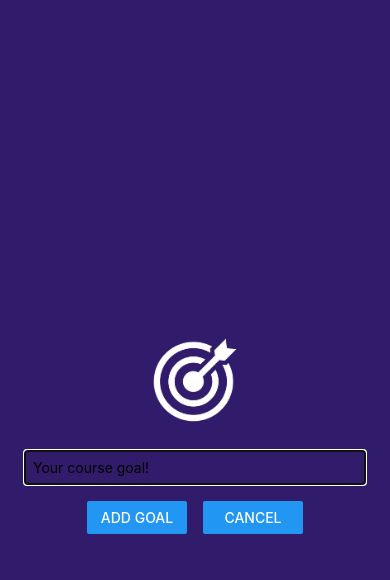
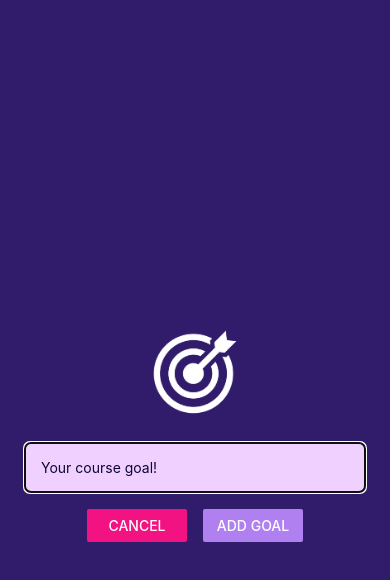
Before and after one commit to Melody-Le/Goals, a React Native app: screen / in a window 390 px wide. Both pictures are taken after a click on the button "ADD NEW GOAL". Shown: the top 580 px of the page. Built offline with nearby package versions, Linux system fonts and the light colour scheme.

Commit message:
Feat: finak touch

```diff
--- a/App.js
+++ b/App.js
@@ -1,3 +1,4 @@
+import { StatusBar } from 'expo-status-bar';
 import { useEffect, useState } from 'react';
 import {
   Button,
@@ -33,10 +34,12 @@ export default function App() {
   }
 
   return (
+    <>
+      <StatusBar style='light' />
       <View style={styles.appContainer}>
         <Button
           title='Add new Goal'
-        color='#5e0acc'
+          color='#a065ec'
           onPress={startAddGoalHandler}
         />
         <GoalInput
@@ -49,7 +52,10 @@ export default function App() {
             data={courseGoals}
             renderItem={(itemData) => {
               return (
-              <GoalItem itemData={itemData} onDeleteItem={deleteGoalHandler} />
+                <GoalItem
+                  itemData={itemData}
+                  onDeleteItem={deleteGoalHandler}
+                />
               );
             }}
             alwaysBounceVertical={false}
@@ -59,6 +65,7 @@ export default function App() {
           />
         </View>
       </View>
+    </>
   );
 }
 
--- a/app.json
+++ b/app.json
@@ -5,15 +5,14 @@
     "version": "1.0.0",
     "orientation": "portrait",
     "icon": "./assets/icon.png",
+    "backgroundColor": "#1e085a",
     "userInterfaceStyle": "light",
     "splash": {
       "image": "./assets/splash.png",
       "resizeMode": "contain",
       "backgroundColor": "#ffffff"
     },
-    "assetBundlePatterns": [
-      "**/*"
-    ],
+    "assetBundlePatterns": ["**/*"],
     "ios": {
       "supportsTablet": true
     },
--- a/components/GoalInput.js
+++ b/components/GoalInput.js
@@ -34,10 +34,10 @@ function GoalInput(props) {
         />
         <View style={styles.buttonContainer}>
           <View style={styles.button}>
-            <Button title='Add Goal' onPress={addGoalHandler} />
+            <Button title='Cancel' onPress={props.onCancel} color='#f31282' />
           </View>
           <View style={styles.button}>
-            <Button title='Cancel' onPress={props.onCancel} />
+            <Button title='Add Goal' onPress={addGoalHandler} color='#b180f0' />
           </View>
         </View>
       </View>
@@ -58,9 +58,12 @@ const styles = StyleSheet.create({
   },
   textInput: {
     borderWidth: 1,
-    borderColor: '#cccccc',
+    borderColor: '#efd0ff',
+    backgroundColor: '#efd0ff',
+    color: '#120438',
+    borderRadius: 6,
     width: '100%',
-    padding: 8,
+    padding: 16,
   },
   buttonContainer: {
     marginTop: 16,
```
Lines whose indentation alone changed are shown as unchanged.
